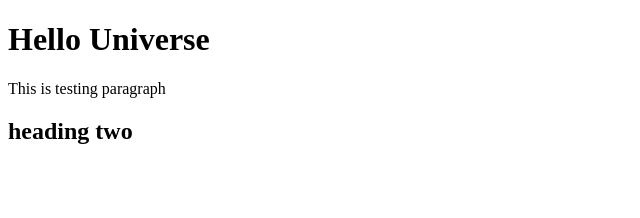
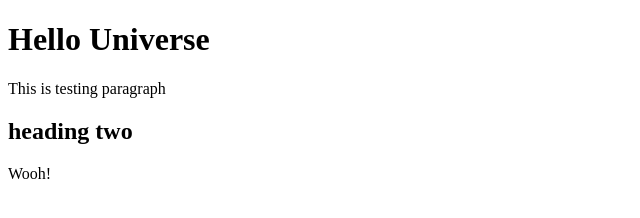
Before and after one commit to RonySatiar/gitdemo, a plain HTML site: page index.html in a window 1280 px wide. Shown: the full height of the page, 0-640 px from the left. Drawn offline with Linux system fonts and the light colour scheme.

Commit message:
change some text on anotherBranch

```diff
--- a/index.html
+++ b/index.html
@@ -15,6 +15,8 @@
     <h2>heading two</h2>
   </section>
 
+  <p>Wooh!</p>
+
 
 </body>
 </html>
```
